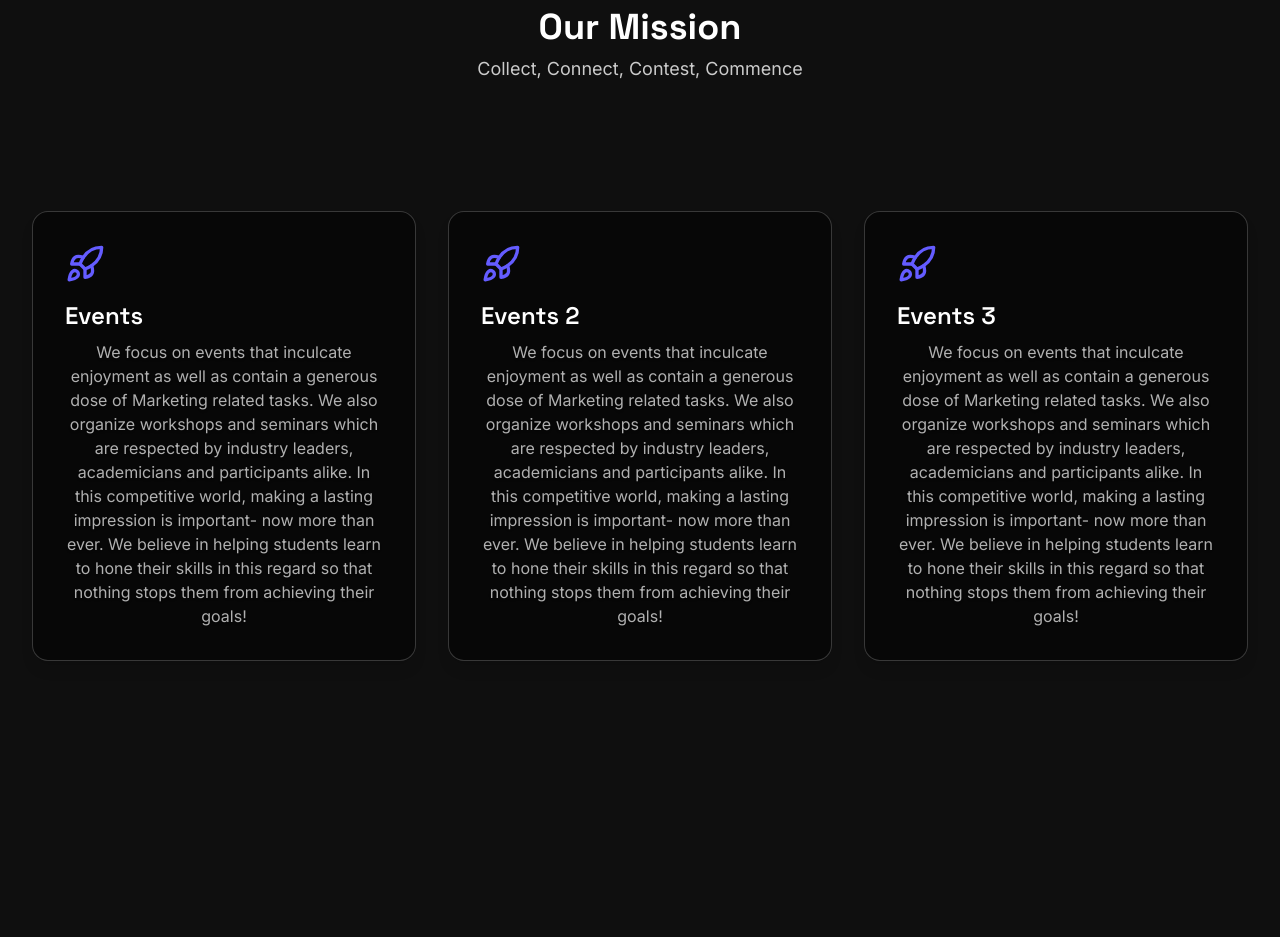
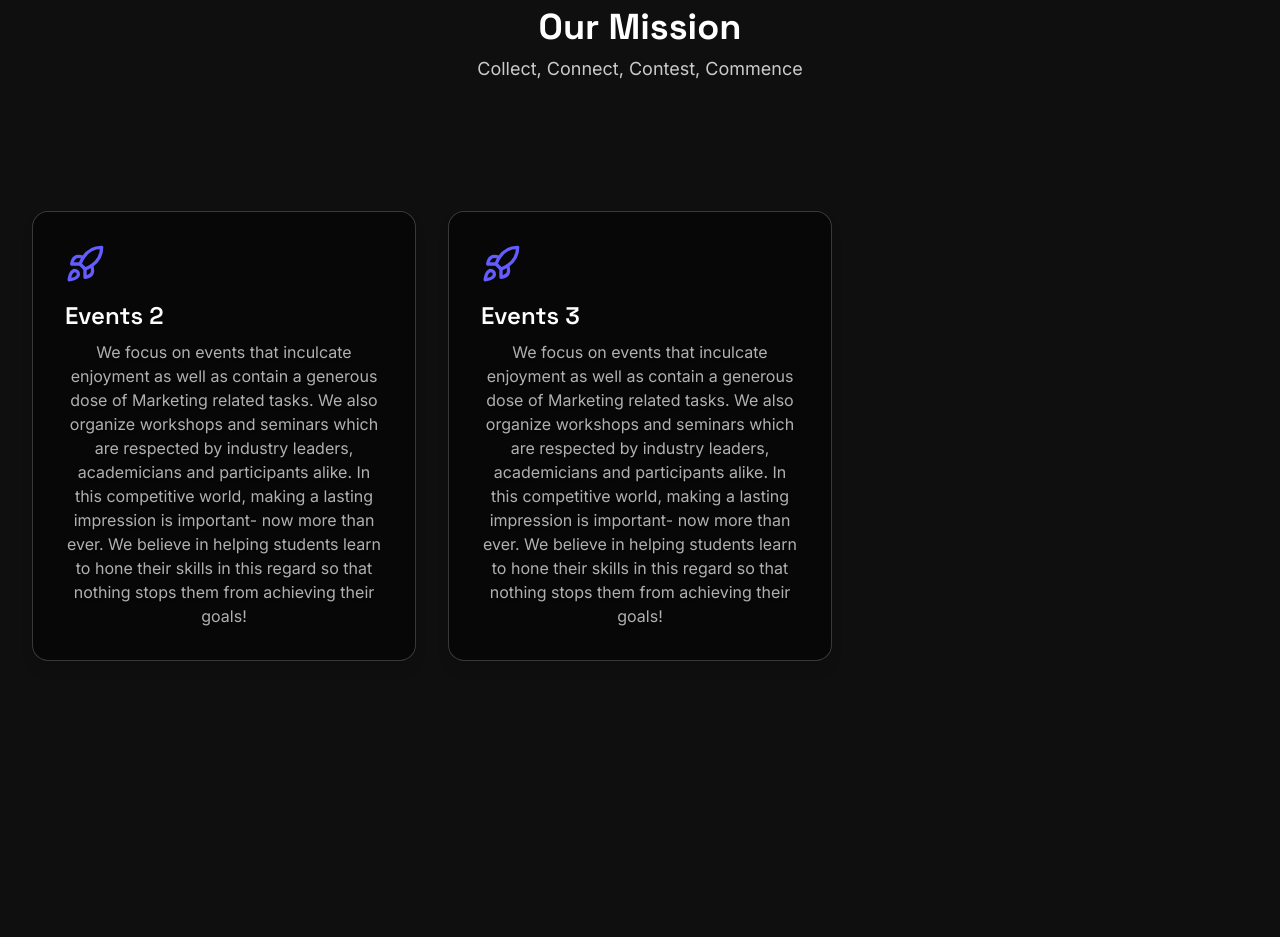
Before and after one commit to arth-1/4cweb, a Next.js app: page /page-animated in a window 1280 px wide. Shown: the part 1600-2537 px from the top of the page. Built offline with nearby package versions, Linux system fonts and the light colour scheme.

Commit message:
one more change in what we do

```diff
--- a/src/components/sections/what-we-do-section.tsx
+++ b/src/components/sections/what-we-do-section.tsx
@@ -2,11 +2,6 @@ import { CardBody, CardContainer, CardItem } from "../ui/3d-card";
 import { Lightbulb, Rocket, Users } from "lucide-react";
 
 const activities = [
-    {
-        icon: <Rocket className="w-10 h-10 text-accent" />,
-        title: "Events",
-        description: "We focus on events that inculcate enjoyment as well as contain a generous dose of Marketing related tasks. We also organize workshops and seminars which are respected by industry leaders, academicians and participants alike. In this competitive world, making a lasting impression is important- now more than ever. We believe in helping students learn to hone their skills in this regard so that nothing stops them from achieving their goals!"
-    },
     {
         icon: <Rocket className="w-10 h-10 text-accent" />,
         title: "Events 2",
```
